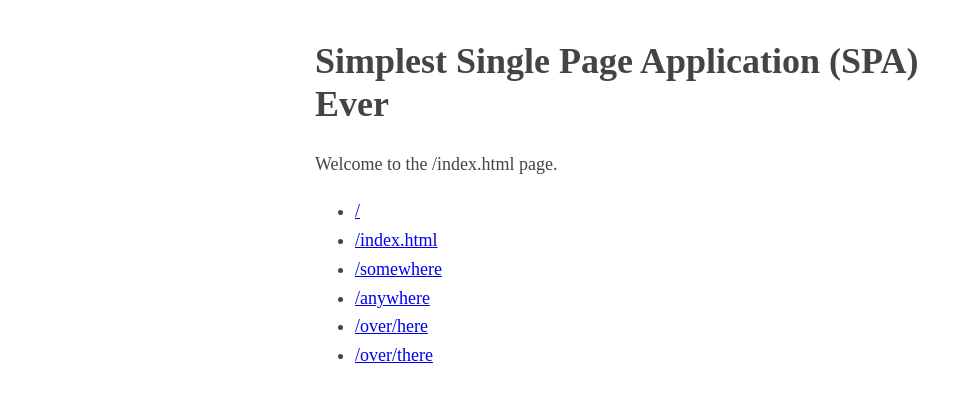
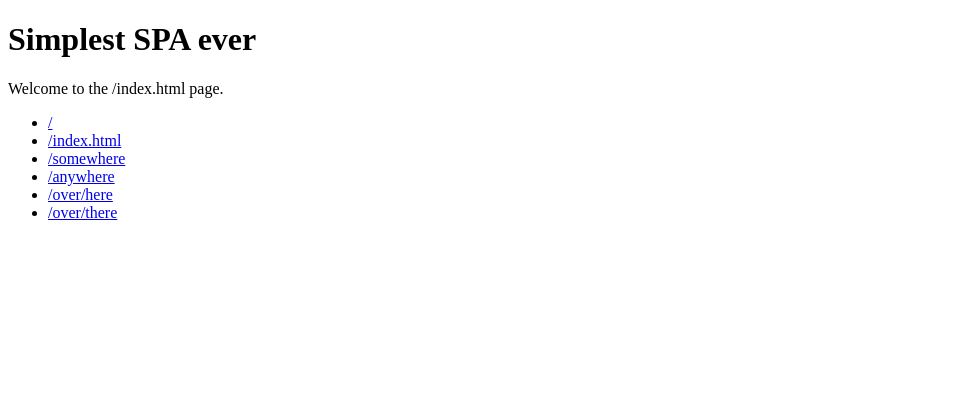
Before and after one commit to jinty/prerender-cloudfront, a plain HTML site: page index.html in a window 1280 px wide. Shown: the whole page, without its empty margins (0-971 px from the left). Drawn offline with Linux system fonts and the light colour scheme.

Commit message:
simplify our SPA html code
This makes it more obvious that the example is pre-rendered

refs https://github.com/jinty/prerender-cloudfront/issues/4

```diff
--- a/code.js
+++ b/code.js
@@ -4,13 +4,13 @@
     if (paths.indexOf(current) === -1) {
         content = '<p>404 Not Found</p>';
     } else {
-            content = '<p>Welcome to the ' + current + ' page.<p>';
+            content = '<p>Welcome to the ' + current + ' page.<p>\n';
     }
-    content = content + '<ul>';
+    content = content + '<ul>\n';
     for (let s of paths) {
-        content = content + '<li><a href="' + s + '">' + s + '</a></li>';
+        content = content + '<li><a href="' + s + '">' + s + '</a></li>\n';
     }
     content = content + '</ul>';
     document.getElementById('content').innerHTML = content;
-
+    document.getElementById('header').innerHTML = 'Simplest SPA ever';
 })();
--- a/index.html
+++ b/index.html
@@ -1,27 +1,10 @@
 <!DOCTYPE html>
 <html>
 	<head>
-		<meta charset="utf-8">
-		<meta name="viewport" content="width=device-width, initial-scale=1">
-		<title>Simplest Single Page Application (SPA) Ever</title>
-		<style type="text/css">
-			/* CSS with thanks http://bettermotherfuckingwebsite.com */
-			body{
-				margin: 40px auto;
-				max-width: 650px;
-				line-height: 1.6;
-				font-size: 18px;
-				color: #444;
-				padding:0 10px
-			}
-			h1,h2,h3{
-				line-height:1.2
-			}
-		</style>
 		<script src="/code.js" async></script>
 	</head>
 	<body>
-		<h1>Simplest Single Page Application (SPA) Ever</h1>
-		<div id="content">loading...</div>
+		<h1 id='header'>Loading from JavaScript...</h1>
+		<div id="content">loading from javascript...</div>
 	</body>
 </html>
```
